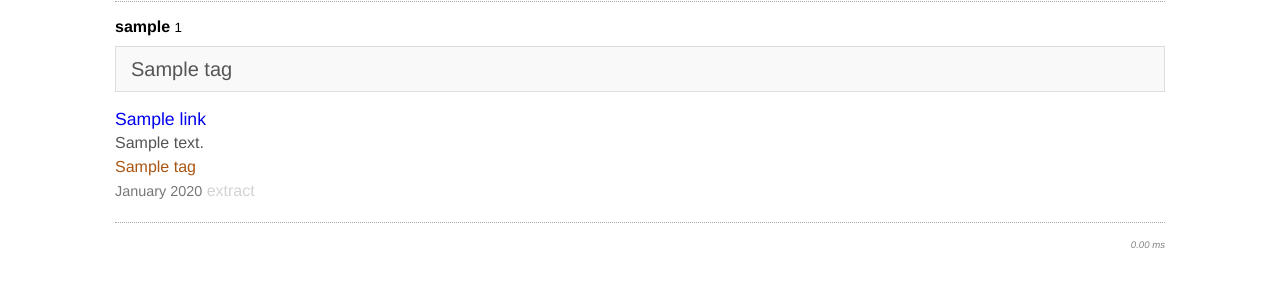
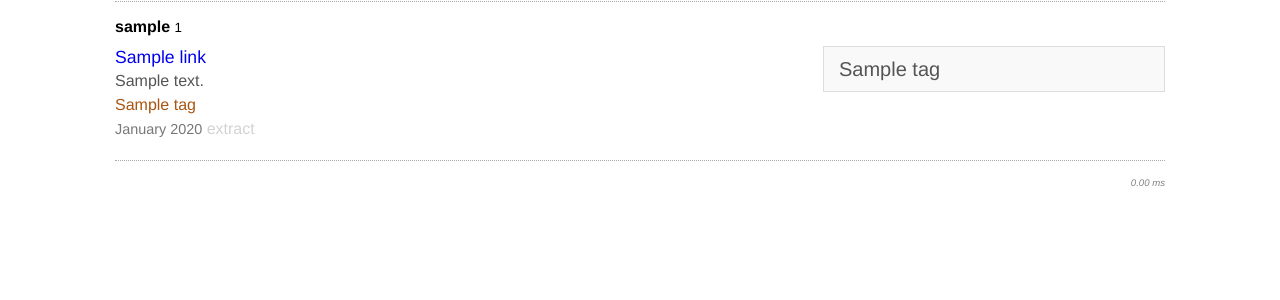
Before and after one commit to mileswilsondc/pin, a Flask app: a page that uses templates/user_links.html in a window 1280 px wide. Shown: the part 19-319 px from the top of the page. Run offline with Flask 3, Linux system fonts and the light colour scheme; tables that the repository leaves empty hold one stand-in row (values such as "Sample post").

Commit message:
Make tag cloud float right and responsively sized

```diff
--- a/static/style.css
+++ b/static/style.css
@@ -378,3 +378,23 @@ section h2 {
 section {
     margin-bottom: 2em;
 }
+
+.links-container {
+    width: 100%;
+}
+
+@media (min-width: 768px) {
+    .links-and-tags {
+    }
+
+    .tag-cloud {
+        width: 25vw;
+        margin-left: 20px;
+        float: right;
+    }
+
+    .links-container {
+        width: 75vw;
+        margin-right: 20px;
+    }
+}
--- a/templates/user_links.html
+++ b/templates/user_links.html
@@ -3,8 +3,11 @@
 {% from 'macros.html' import link_item %}
 
 {% block content %}
-<div class="small-username"><b>{{ user.username }}</b>&nbsp;<small>{{ bookmark_count }}</small></div>
+<div class="small-username">
+    <b>{{ user.username }}</b>&nbsp;<small>{{ bookmark_count }}</small>
+</div>
 
+<div class="links-and-tags">
     {% if tags %}
     <div class="tag-cloud">
         {% for tag in tags %}
@@ -17,6 +20,7 @@
 </div>
 {% endif %}
 
+<div class="links-container">
     {% if links %}
     {% for link in links %}
     {{ link_item(link, show_user=False, current_user=current_user) }}
@@ -24,4 +28,6 @@
     {% else %}
     <p>This user has no links.</p>
     {% endif %}
+</div>
+</div>
 {% endblock %}
```
Lines whose indentation alone changed are shown as unchanged.
